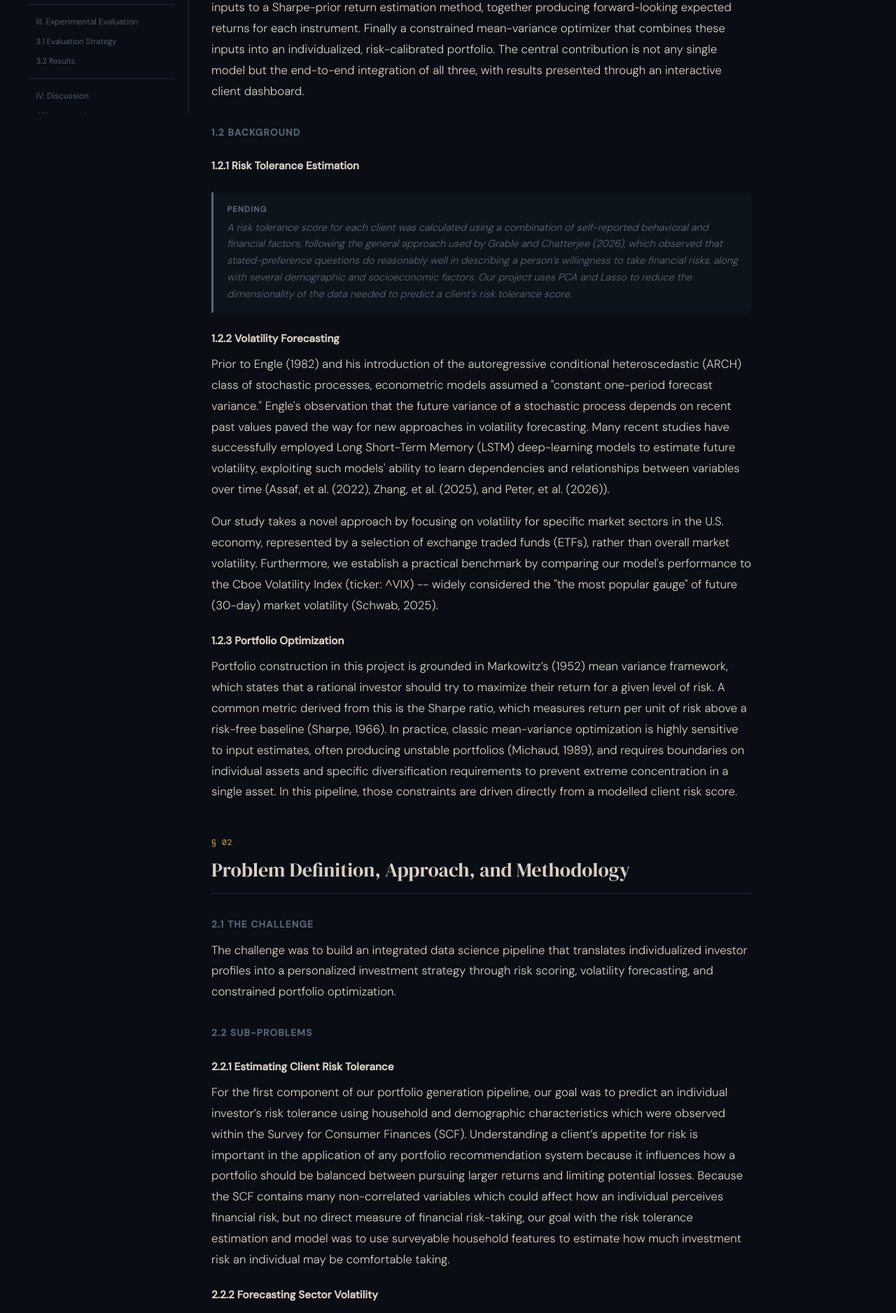
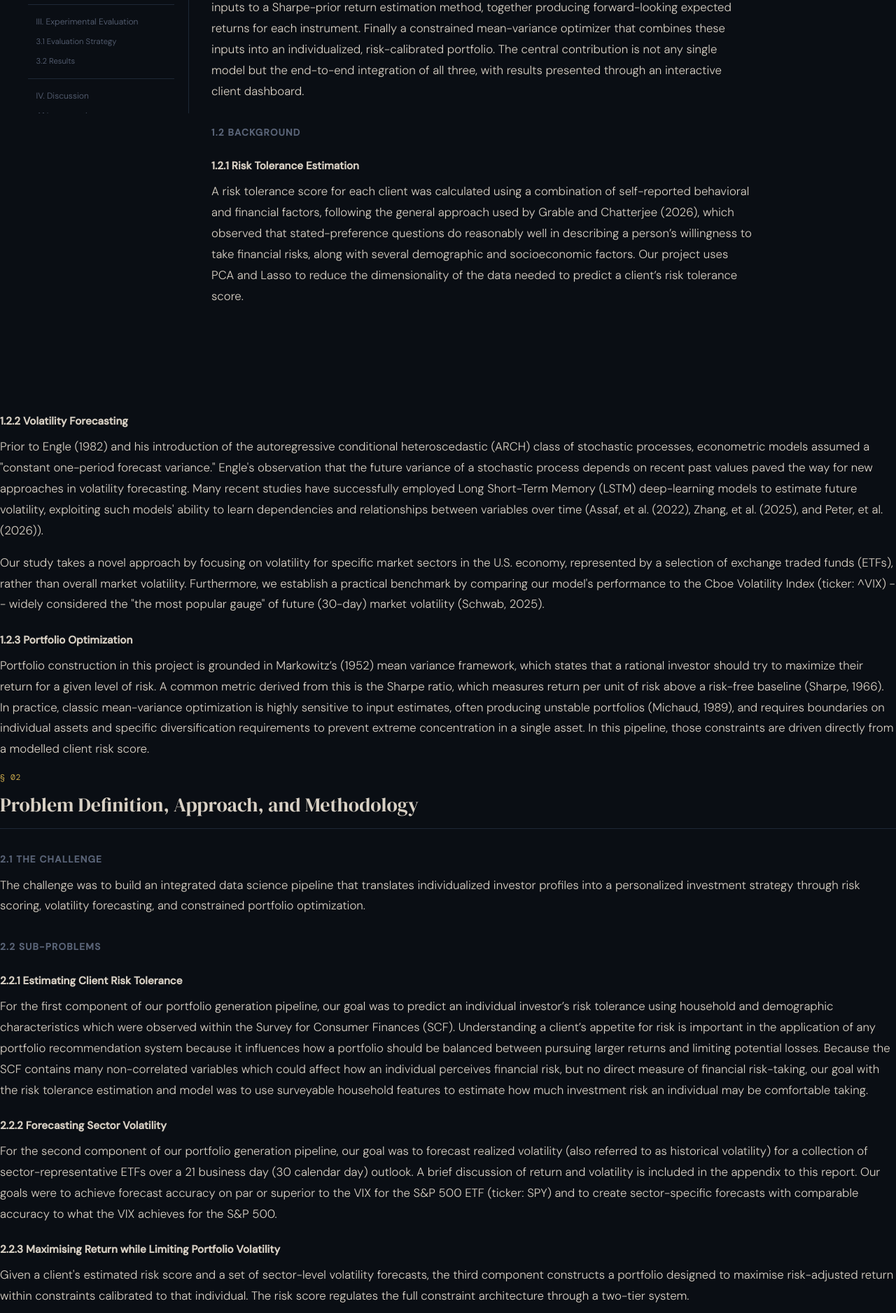
Before and after one commit to tmacpherson6/investment_advisor_dashboard_capstone, a Flask app: page /report in a window 1280 px wide. Shown: the part 668-2545 px from the top of the page at 70% size. Run offline with Flask 3, Linux system fonts and the light colour scheme; parts of the project's set-up code (start-up, migrations or seed data) failed here and were passed over; some libraries are stand-ins or nearby versions; some web fonts are replaced.

Commit message:
Updating references

```diff
--- a/templates/report.html
+++ b/templates/report.html
@@ -616,8 +616,6 @@
             <h3 class="subsection-heading" id="intro-background">1.2 Background</h3>
 
             <h4 class="subsubsection-heading" id="bg-risk">1.2.1 Risk Tolerance Estimation</h4>
-            <div class="callout callout-pending">
-                <strong>Pending</strong>
                 A risk tolerance score for each client was calculated using a combination of self-reported behavioral and financial factors, following the general approach used by Grable and Chatterjee (2026), which observed that stated-preference questions do reasonably well in describing a person’s willingness to take financial risks, along with several demographic and socioeconomic factors. Our project uses PCA and Lasso to reduce the dimensionality of the data needed to predict a client’s risk tolerance score.
             </div>
 
@@ -902,8 +900,6 @@
             <h3 class="subsection-heading" id="eval-strategy">3.1 Evaluation Strategy</h3>
 
             <h4 class="subsubsection-heading">Risk Tolerance</h4>
-            <div class="callout callout-pending">
-                <strong>Pending</strong>
                 Model performance was assessed using regression metrics such as R-squared and root mean squared error (RMSE), allowing us to evaluate both explanatory power and prediction accuracy.
             </div>
 
@@ -938,8 +934,6 @@
             <h3 class="subsection-heading" id="results">3.2 Results</h3>
 
             <h4 class="subsubsection-heading">Risk Tolerance Estimation</h4>
-            <div class="callout callout-pending">
-                <strong>Pending</strong>
                 We evaluated 2 approaches for predicting risk tolerance. The first used Random Forest regression to predict a latent financial risk tolerance score using PCA. The second used a generalized linear modeling (GLM) framework based on the approach used by Pessoa, Damico, and Jacob (2024) to predict survey respondents’ self-reported risk tolerance score. In the Pessoa et al. approach, we first applied LASSO to select features associated with the self-reported risk score, then fit a weighted linear regression model that accounted for the survey weights and multiple imputations.
                 We ultimately selected the Random Forest regression model as it achieved a higher R-squared and lower root mean squared error (RMSE), explaining 73% of the variance in the PCA-based risk tolerance score. Although the GLM was not chosen as the final model, we used its most statistically significant predictors to inform the set of variables included in the PCA.
 
@@ -1232,11 +1226,11 @@
                         </tr>
                         <tr>
                             <td><strong>Ryan Peet</strong></td>
-                            <td><em class="text-muted">Pending — awaiting contribution</em></td>
+                            <td>Cleaning &amp; Transformation · Feature Selection Using PCA · Random Forest Regressor Model
                         </tr>
                         <tr>
                             <td><strong>Kristine Zhou</strong></td>
-                            <td><em class="text-muted">Pending — awaiting contribution</em></td>
+                            <td>Cleaning &amp; Transformation · Feature Selection Using LASSO · Risk Tolerance Visualization
                         </tr>
                     </tbody>
                 </table>
@@ -1255,12 +1249,20 @@
                     Volatility Prediction. In G. Nicosia et al. (Eds.), <em>Machine Learning, Optimization, and
                     Data Science. LOD 2021. Lecture Notes in Computer Science, 13164</em>, 531–544.
                     <a href="https://doi.org/10.1007/978-3-030-95470-3_40" target="_blank">https://doi.org/10.1007/978-3-030-95470-3_40</a>
-                    </dd>
+                </dd>
                 <dd style = "margin-bottom: 1rem;">
                     Engle, R. F. (1982). Autoregressive Conditional Heteroscedasticity with Estimates of the
                     Variance of United Kingdom Inflation. <em>Econometrica, 50</em>(4), 987–1007.
                     <a href="https://www.jstor.org/stable/1912773" target="_blank">https://www.jstor.org/stable/1912773</a>
                 </dd>
+                <dd style = "margin-bottom: 1rem;">
+                    Djalma Pessoa, Anthony Damico and Guilherme Jacob (2023). Convey: Income Concentration Analysis with Complex Survey Samples. R package version 1.0.0
+                    <a href="https://github.com/ajdamico/convey/" target="_blank">https://github.com/ajdamico/convey/</a>
+                    </dd>
+                <dd style = "margin-bottom: 1rem;">
+                    Grable, John, and Swarn Chatterjee. 2026. “From Risk Tolerance to Portfolio Choice: Insights from a Targeted High-Income Sample.” Journal of Financial Planning 39 (1): 60–79.
+                    <a href="https://www.financialplanningassociation.org/learning/publications/journal/JAN26-risk-tolerance-portfolio-choice-insights-targeted-high-income-sample-OPEN" target="_blank">https://www.financialplanningassociation.org/learning/publications/journal/JAN26-risk-tolerance-portfolio-choice-insights-targeted-high-income-sample-OPEN</a>
+                    </dd>
                 <dd style = "margin-bottom: 1rem;">
                     Markowitz, H. (1952). Portfolio Selection. <em>The Journal of Finance, 7</em>(1), 77–91.
                     <a href="https://doi.org/10.1111/j.1540-6261.1952.tb01525.x" target="_blank">https://doi.org/10.1111/j.1540-6261.1952.tb01525.x</a>
```
